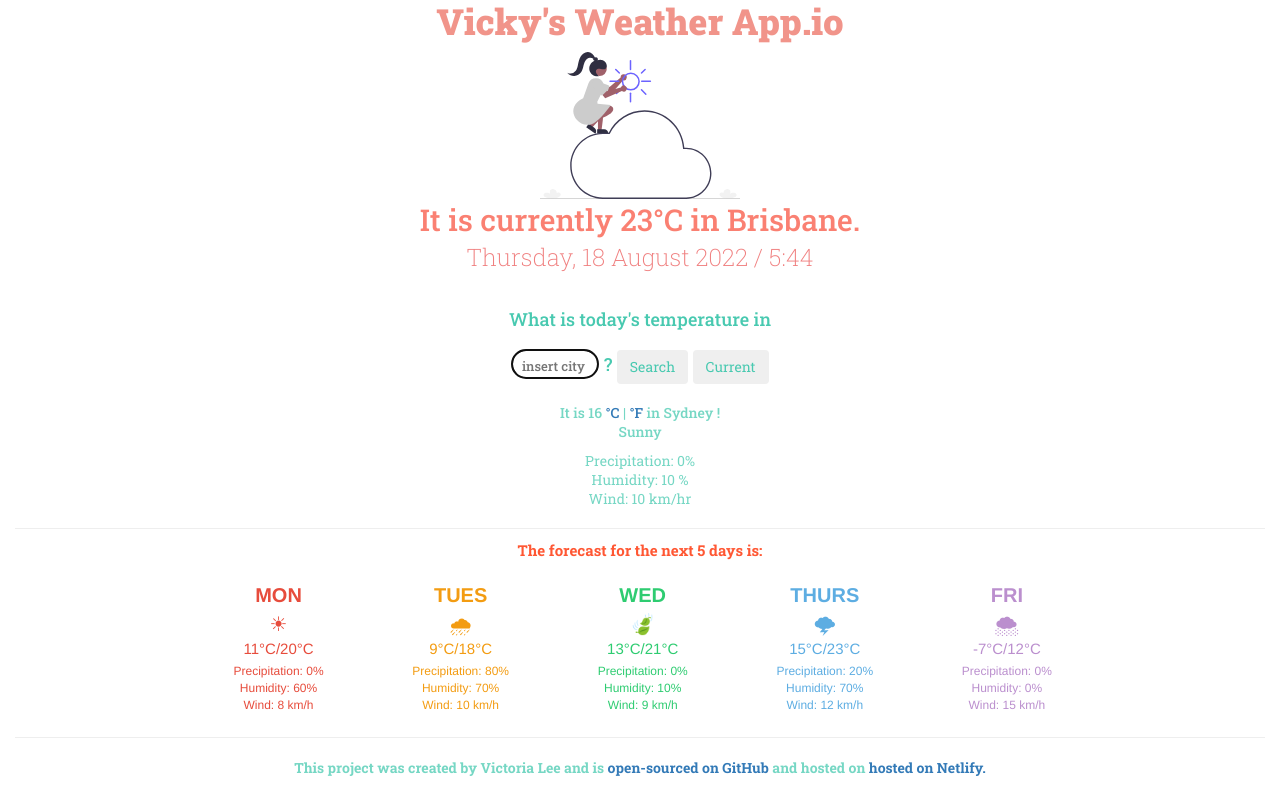
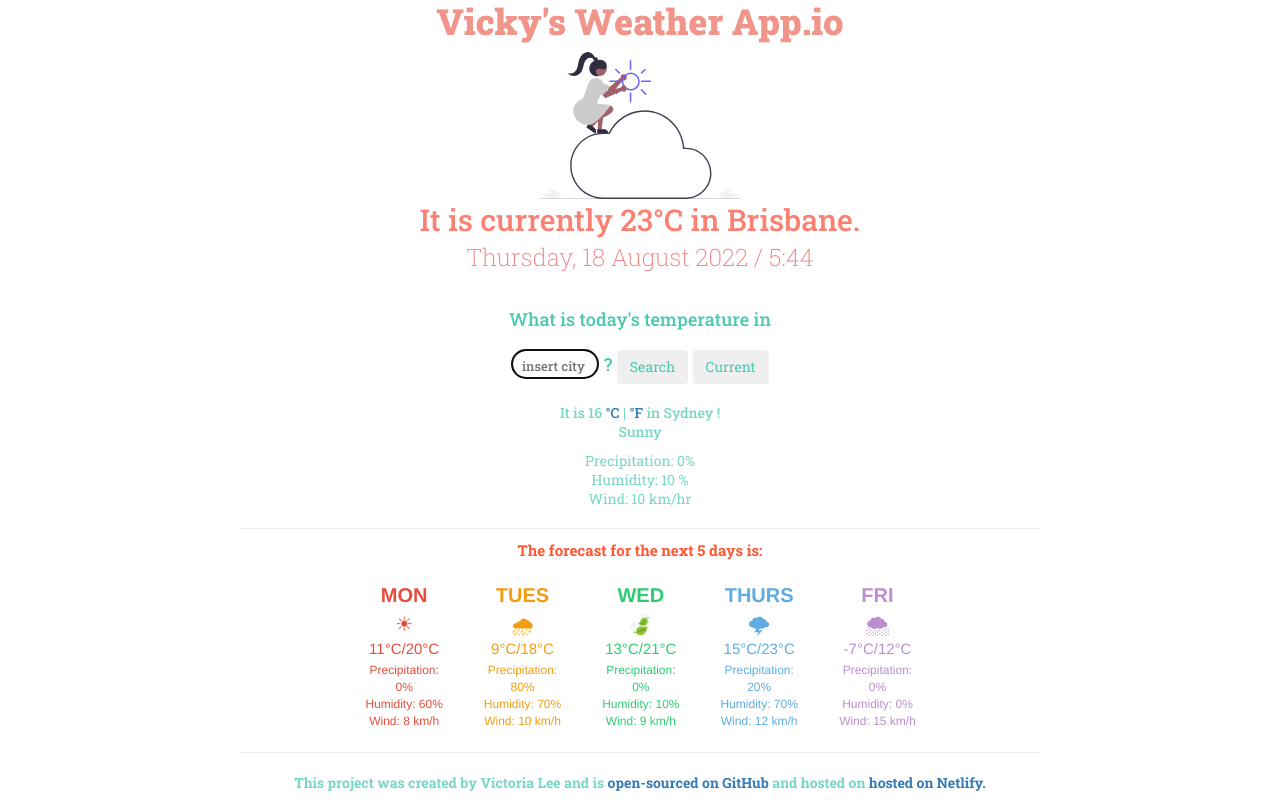
Before and after one commit to vickylcodes/shecodes-weather-app, a plain HTML site: page index.html in a window 1280 px wide. Drawn offline with nearby package versions, Linux system fonts and the light colour scheme; no server answers; some icons are missing.

```diff
--- a/src/weather.css
+++ b/src/weather.css
@@ -1,3 +1,8 @@
+.weather-app-io{
+  max-width: 800px;
+  margin: 0 auto;
+}
+
 body {
     margin-left: auto;
     margin-right: auto;
```
